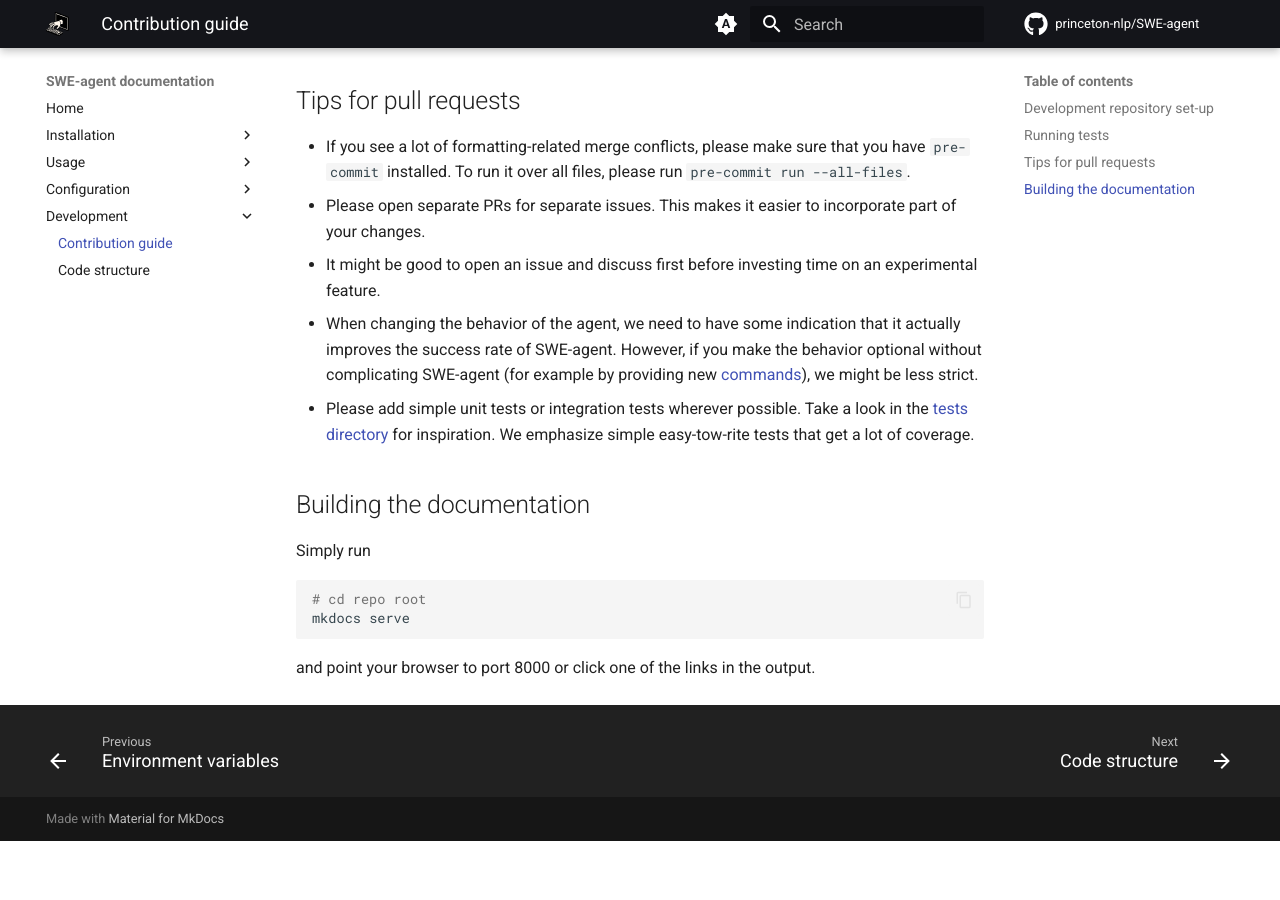
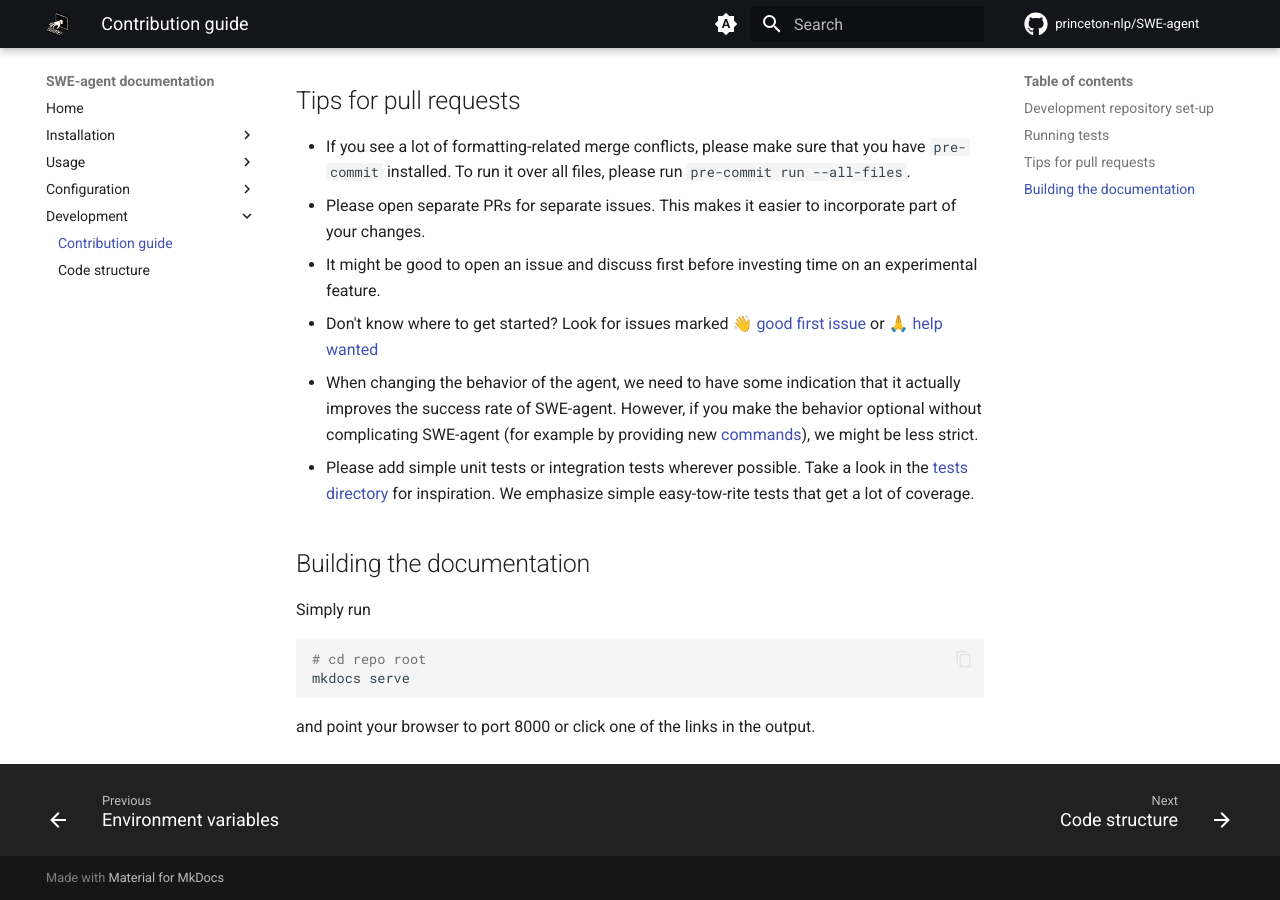
Before and after one commit to princeton-nlp/SWE-agent, an MkDocs documentation site: the page built from docs/dev/contribute.md, in a window 1280 px wide and 900 px high, scrolled down 1253 px. Built offline with MkDocs 1.6.1 and Material for MkDocs 9.7.7, drawn with Linux system fonts in a browser that asks for light colours; comment, search, counter and statistics services are not loaded; before the commit the page ends 2094 px from its top, so only the background shows below that.

Commit message:
Docs: Links to good first issues/help wanted

```diff
--- a/docs/dev/contribute.md
+++ b/docs/dev/contribute.md
@@ -56,11 +56,15 @@ pytest -m "not slow"
   To run it over all files, please run `pre-commit run --all-files`.
 * Please open separate PRs for separate issues. This makes it easier to incorporate part of your changes.
 * It might be good to open an issue and discuss first before investing time on an experimental feature.
+* Don't know where to get started? Look for issues marked [👋 good first issue][gfi] or [🙏 help wanted][help_wanted]
 * When changing the behavior of the agent, we need to have some indication that it actually improves the success rate of SWE-agent.
   However, if you make the behavior optional without complicating SWE-agent (for example by providing new [commands](../config/commands.md)),
   we might be less strict.
 * Please add simple unit tests or integration tests wherever possible. Take a look in the [tests directory](https://github.com/princeton-nlp/SWE-agent/tree/main/tests)
   for inspiration. We emphasize simple easy-tow-rite tests that get a lot of coverage.
+
+[gfi]: https://github.com/princeton-nlp/SWE-agent/issues?q=is%3Aissue+is%3Aopen+sort%3Aupdated-desc+label%3A%22%F0%9F%91%8B+good+first+issue%22+
+[help_wanted]: https://github.com/princeton-nlp/SWE-agent/issues?q=is%3Aissue+is%3Aopen+sort%3Aupdated-desc+label%3A%22%F0%9F%99%8F+help+wanted%22
 
 ## Building the documentation
 
```
